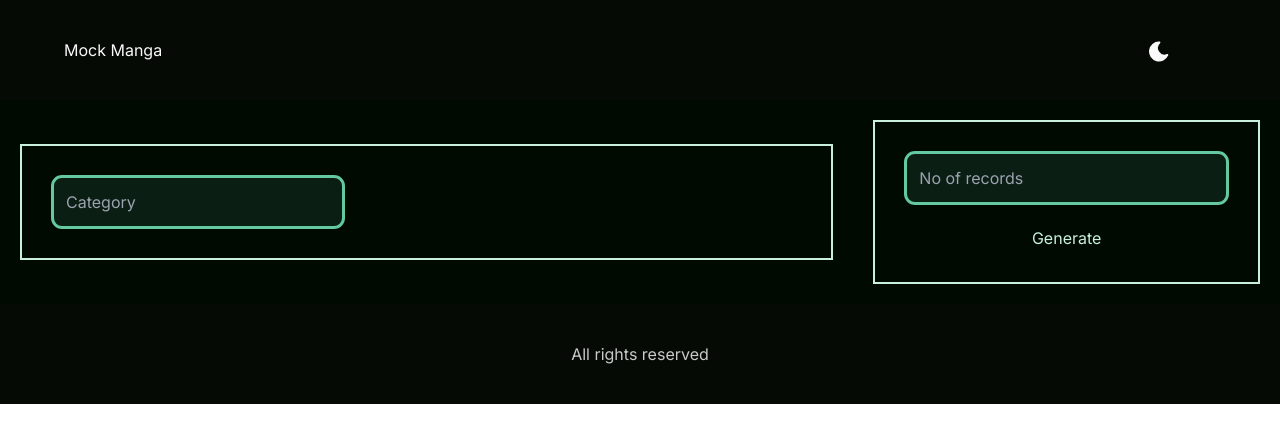
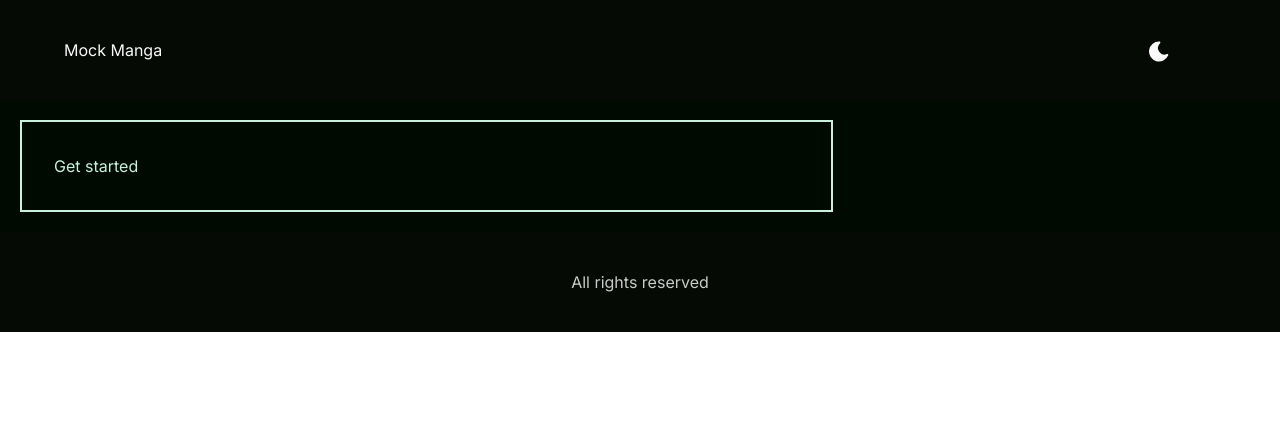
Before and after one commit to suriyaprakhash/mockmanga, a Next.js app: page / in a window 1280 px wide. Shown: the top 442 px of the page. Built offline with nearby package versions, Linux system fonts and the light colour scheme.

Commit message:
list working

```diff
--- /dev/null
+++ b/src/app/components/faker/Generator.ts
@@ -0,0 +1,3 @@
+export function generate() {
+
+}
--- a/src/app/components/faker/Person.ts
+++ b/src/app/components/faker/Person.ts
@@ -6,7 +6,7 @@ export class Person {
     public static firstName(parameters: Parameters): string[] {
         const firstNames: string[] = [];
         for (let i = 0; i < parameters.count; i++) {
-            firstNames.push(faker.person.firstName());
+            firstNames.push(faker.person.sex());
         }
         return firstNames;
     }
--- a/src/app/components/hero.tsx
+++ b/src/app/components/hero.tsx
@@ -6,21 +6,33 @@ import { Parameters } from './faker/Parameters';
 
 function Hero() {
 
-  const [category, setCategory] = useState<string>('');
+  interface Category {
+    name: string;
+    userColumnName?: string;
+  }
+
+  const [selectedCategories, setSelectedCategories] = useState<Category[]>([]);
+
+  const [count, setCount] = useState<number>(0);
   const [parameters, setParameters] = useState<Parameters>({
     count: 0
   });
 
-  const categoryList: DropdownItem[] = [{
-    displayName: 'First Name'
+  const availableCategories: DropdownItem[] = [{
+    displayName: 'zero'
   }, {
-    displayName: 'Last Name'
+    displayName: 'one this is the poerson object full name'
+  }, {
+    displayName: 'two'
+  }, {
+    displayName: 'three'
+  }, {
+    displayName: 'four'
+  }, {
+    displayName: 'five'
+  }, {
+    displayName: 'six'
   }];
-
-  function categorySelected(selectedCategory: string) {
-    console.log('Parent Hero: selected category from the Dropdown - ', selectedCategory);
-    setCategory(selectedCategory);
-  }
 
   function noOfRecords(noOfRecords: string) {
     console.log('Parent Hero: selected no of records from the Input - ', noOfRecords);
@@ -34,23 +46,57 @@ function Hero() {
     console.log(Person.firstName(parameters));
   }
 
+  function addCategory() {
+    selectedCategories.push({
+      name: ''
+    });
+    setSelectedCategories(selectedCategories.map(item => item));
+    console.log(selectedCategories)
+  }
+
+  function removeCategory(index: number) {
+    selectedCategories.splice(index, 1);
+    setSelectedCategories(selectedCategories.map(item => item));
+    console.log(selectedCategories)
+  }
+
+  function updateCategory(selectedCategory: string, index: number) {
+    selectedCategories[index] = {
+      name: selectedCategory
+    }
+    setSelectedCategories(selectedCategories.map(item => item));
+    console.log(selectedCategories)
+  }
+
   return (
     <section className="grid grid-cols-3 items-center">
       <section className="col-span-3 p-5 sm:col-span-2">
-        <div className="border-2 border-primary-text p-5 grid grid-cols-2">
-          <div className="col-span-2">
-            <Dropdown inputList={categoryList} dropdownParentCallback={categorySelected} />
-          </div>
+        <div className="border-2 border-primary-text p-5">
+          {selectedCategories.map((category: Category, index: number) =>
+            <div key={category.name} className="grid grid-cols-6">
+              <div className="p-3 col-span-6 sm:col-span-3"> <Dropdown
+                itemIndex={index} initialValue={category.name} availableList={availableCategories} dropdownParentCallback={updateCategory} /></div>
+              <div className="p-3 col-span-4 sm:col-span-2"><Input placeholder="Field name" type="string" inputParentCallback={undefined} /></div>
+
+              <button className="p-3 col-span-2 sm:col-span-1" onClick={() => removeCategory(index)} disabled={selectedCategories.length == 0}>Remove</button>
+            </div>
+          )}
+          <button className="p-3 col-span-2" onClick={() => addCategory()}>{selectedCategories.length > 0 ? 'Add' : 'Get started'}</button>
         </div>
       </section>
-      <section className="col-span-3 p-5 sm:col-span-1">
-        <div className="border-2 border-primary-text p-5 grid grid-cols-2">
-          <div className="p-3 col-span-2">
-            <Input placeholder="No of records" type="number" inputParentCallback={noOfRecords} />
+
+      <section className=" col-span-3 p-5 sm:col-span-1">
+        {selectedCategories.length > 0 &&
+          <div className="border-2 border-primary-text p-5 grid grid-cols-2">
+            <div className="p-3 col-span-2">
+              <Input placeholder="No of records" type="number" inputParentCallback={noOfRecords} />
+            </div>
+            <button className="p-3 col-span-2" onClick={generate} disabled={selectedCategories.length == 0}>Generate</button>
           </div>
-          <button className="p-3 col-span-2" onClick={generate} disabled={category.length == 0}>Generate</button>
-        </div>
+        }
       </section>
+
+
     </section>
   )
 }
--- a/src/app/components/shared/dropdown.tsx
+++ b/src/app/components/shared/dropdown.tsx
@@ -6,18 +6,20 @@ export interface DropdownItem {
 }
 
 export interface DropdownProps {
-    inputList: DropdownItem[],
-    dropdownParentCallback: any
+    availableList: DropdownItem[],
+    dropdownParentCallback: any,
+    itemIndex: number,
+    initialValue: string
 }
 
-function Dropdown(dropdownProps: DropdownProps) {
+function Dropdown({availableList, dropdownParentCallback, itemIndex, initialValue} : any) {
 
-    const [inputValue, setInputValue] = useState<string>('');
+    const [inputValue, setInputValue] = useState<string>(initialValue);
     const [filteredList, setFilteredList] = useState<DropdownItem[]>(resetDropdownTrayItems());
     const [canShowDropdownTray, setCanShowDropdownTray] = useState<boolean>(false);
 
     function resetDropdownTrayItems() {
-        return dropdownProps.inputList;
+        return availableList;
     }
 
     function showDropdownTray() {
@@ -31,13 +33,13 @@ function Dropdown(dropdownProps: DropdownProps) {
     function filterDropdownTrayItems(event: any) {
         const inputFilterValue = event.target.value;
         const tempList = filteredList.filter(filteredItem => filteredItem.displayName.includes(inputFilterValue));
-        setFilteredList(inputFilterValue.length == 0 ? dropdownProps.inputList : tempList);
+        setFilteredList(inputFilterValue.length == 0 ? availableList : tempList);
     }
 
     function selectDropdownTrayItem(event: any) {
         console.log('Dropdown: selected item - ', event.target.textContent);
         setInputValue(event.target.textContent);
-        dropdownProps.dropdownParentCallback(event.target.textContent);
+        dropdownParentCallback(event.target.textContent, itemIndex);
     }
 
     function handleInputChange(event: React.ChangeEvent<HTMLInputElement>) {
@@ -45,17 +47,18 @@ function Dropdown(dropdownProps: DropdownProps) {
     }
 
     return (
-        <div className="p-3 text-dropdown-text" onMouseEnter={showDropdownTray} onMouseLeave={hideDropdownTray}>
-            <button className="w-full sm:w-72">
-                <input className="bg-dropdown-bg p-3 w-full sm:w-72 rounded-lg focus:bg-primary-bg
-                    outline focus:outline-offset-2 focus:outline-dropdown-text focus:outline-4" placeholder="Category"
+        <div className="pb-2  text-dropdown-text" onMouseEnter={showDropdownTray} onMouseLeave={hideDropdownTray}>
+            <button className="w-full  ">
+                <input className="bg-dropdown-bg p-3 w-full  rounded-lg focus:bg-primary-bg
+                    outline focus:outline-offset-2 focus:outline-dropdown-text focus:outline-4"
+                    placeholder="Category"
                     value={inputValue}
                     onChange={handleInputChange}
                     onKeyUp={filterDropdownTrayItems} />
             </button>
             {canShowDropdownTray &&
                 <div className="">
-                    <ul className="bg-dropdown-bg/70 p-3 sm:w-72 rounded-lg absolute cursor-pointer">
+                    <ul className="bg-dropdown-bg/70 p-3  rounded-lg absolute cursor-pointer">
                         {filteredList?.map((item) => (
                             <li className="p-2  hover:bg-secondary-bg/30 rounded-lg" onClick={selectDropdownTrayItem} key={item.displayName}>{item.displayName}</li>
                         ))}
```
